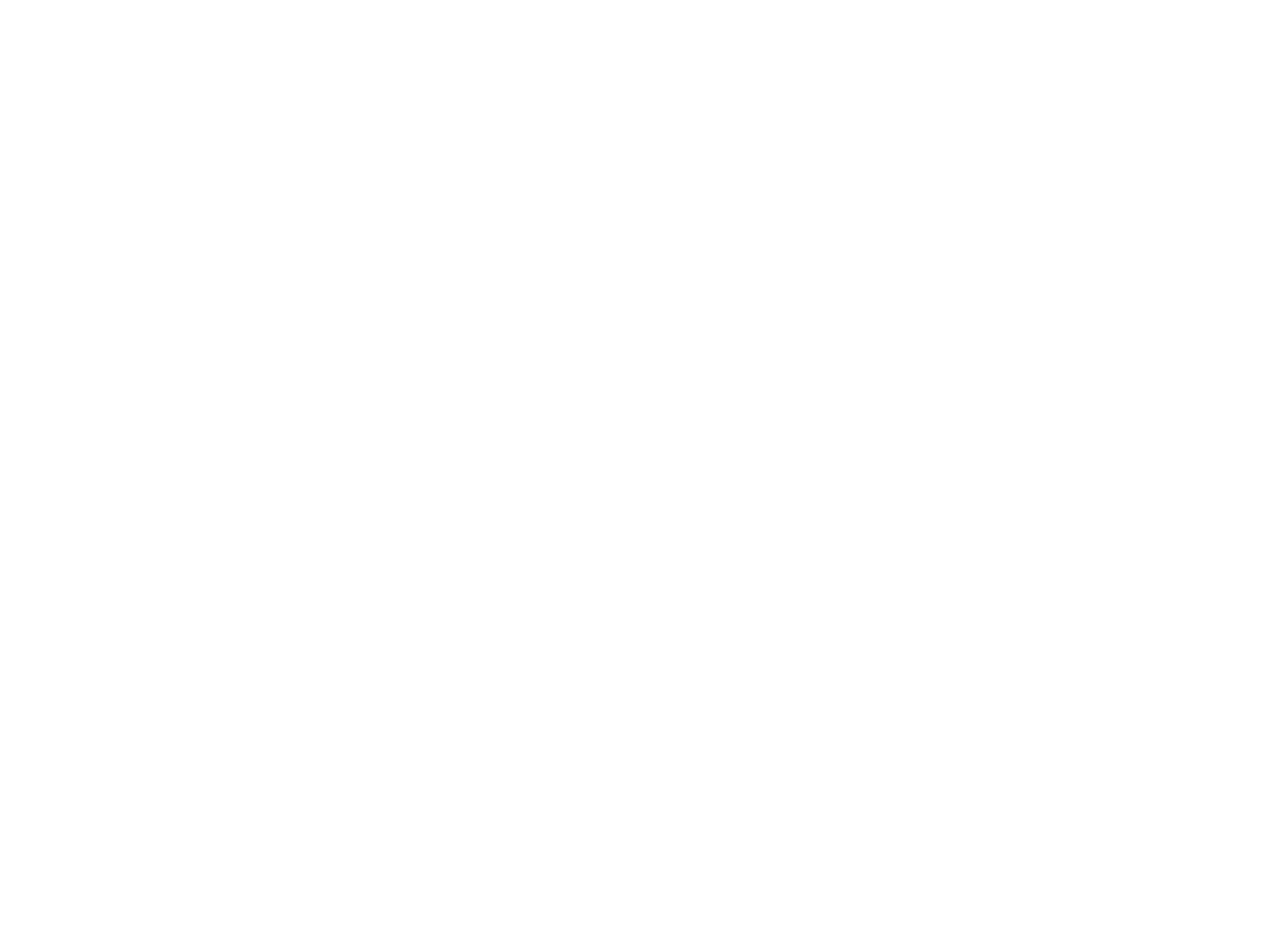
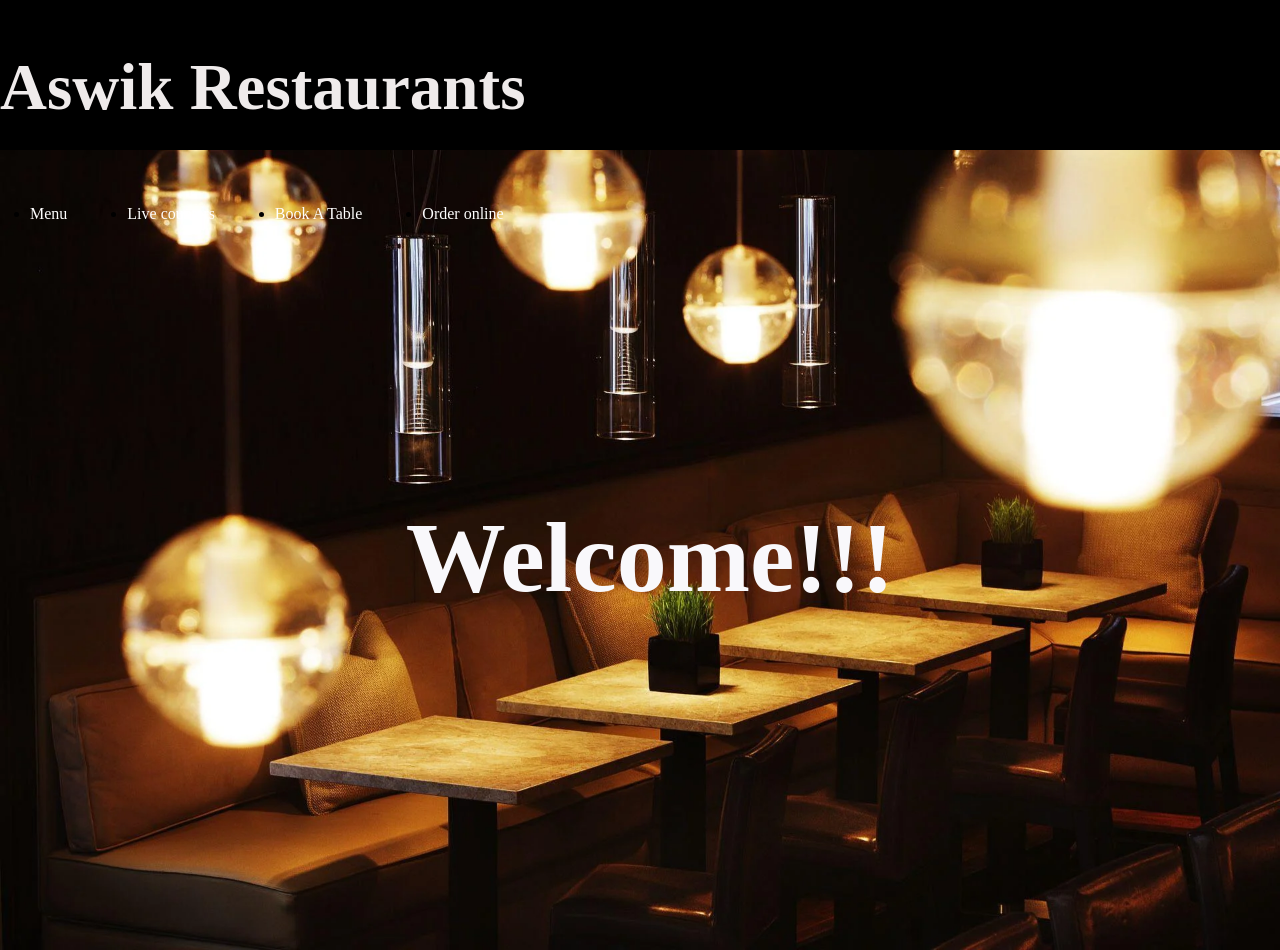
Before and after one commit to Aswik1043/Aswik-restaurants, a plain HTML site: page index.html in a window 1280 px wide. Before the commit the page ends 800 px from the top, so only its background shows below. Drawn offline with Linux system fonts and the light colour scheme.

Commit message:
This project is all about my new restaurants webpage

```diff
--- a/index.html
+++ b/index.html
@@ -9,6 +9,18 @@
 
 </head>
 <body>
-     <div class="nav"></div>
+    <div class="nav">
+        <h2>Aswik Restaurants</h2>
+        <ul>
+        <a href="#Menu"><li>Menu</a></li>
+        <a href="#Live counters"><li>Live counters</a></li>
+        <a href="#Book A Table"><li>Book A Table</a></li>
+        <a href="#Order online"><li>Order online</a></li>
+    </ul>
+    </div>
+<section id="Home">
+
+    <h1 ><b>Welcome!!!</b></h1>
+</section>
 </body>
 </html>
--- a/style.css
+++ b/style.css
@@ -1,5 +1,56 @@
 *{
+    padding: 0%;
     margin: 0%;
-    padding: 0%;
+}
+a{
+    text-decoration: none;
+    color: white;
+}
+.nav{
+    height: 100px;
+    padding-top: 50px;
+    color: black;
+    background-color: rgb(0, 0, 0);
+    justify-content: space-between;
+    }
+    .nav h2{
+        color: rgb(239, 235, 235);
+        padding-top: 0px;
+        padding-bottom: 80px;
+        font-size: 65px;
+    }
+.nav ul{
+    display: flex;
+    gap: 30px;
+    background-color: rgb(14, 9, 9);
+
 
 }
+.txt{
+    font-size: 36px;
+    background-color: rgba(12, 6, 11, 0.056);
+    color: rgb(15, 15, 15);
+
+}
+.img{
+    padding: 80%;
+}
+section{
+    min-height:100vh;
+    width: auto;
+}
+#Home{
+    background-image: url(wp1874155.webp);
+    background-size: cover;
+    background-image: auto;
+
+}
+h1{
+    color: rgb(249, 248, 251);
+    text-align: center;
+    font-size: 100px;
+    font-style: initial;
+    padding-left: 20px;
+    padding-top: 350px;
+
+}
```
Also changed, not shown: 14651.jpg (added), IMG_20230311_134814_988.jpg (added), ask.jpg (added), menu 2.webp (added), menu12.webp (added), restaurant-menu-list.jpg (added), restaurant-menu-wallpaper_1807875.jpg (added), shutterstock_1443335471.jpg (added), wp1874155.webp (added).
